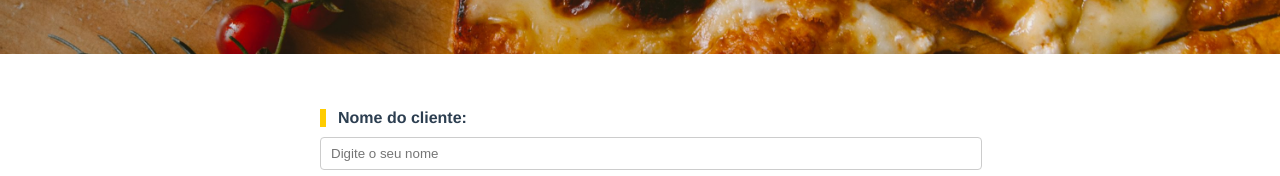
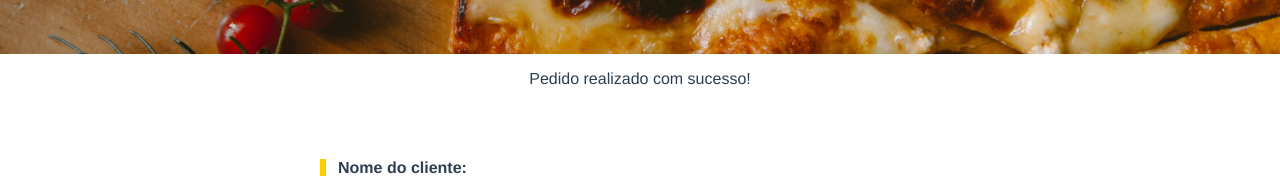
Before and after one commit to oJaciel/Projeto-Pizzaria-Vue, a Vue app: page / in a window 1280 px wide. Both pictures are taken after typing "Sample" into the empty fields and a click on the input "Criar minha pizza!". Shown: the part 530-706 px from the top of the page. Built offline with nearby package versions, Linux system fonts and the light colour scheme; no server answers; data requests are answered from the project's data file.

Commit message:
Mensagem no Formulário
Criada mensagem, que é mostrada ao adicionar um novo pedido através do formulário.

```diff
--- /dev/null
+++ b/src/components/Message.vue
@@ -0,0 +1,18 @@
+<template>
+    <div class="message-container">
+        <p> {{ msg }} </p>
+    </div>
+</template>
+
+<script>
+export default {
+    name: "Message",
+    props: {
+        msg: String
+    }
+}
+</script>
+
+<style scoped>
+
+</style>
--- a/src/components/PizzaForm.vue
+++ b/src/components/PizzaForm.vue
@@ -1,4 +1,5 @@
 <template>
+<Message :msg="msg" v-show="msg"/>
   <div class="form-container" @submit="criarPizza">
     <form class="pizza-form" action="">
       <label for="nome" class="form-label">Nome do cliente:</label>
@@ -50,8 +51,12 @@
 </template>
 
 <script>
+import Message from '../components/Message.vue'
 export default {
   name: "PizzaForm",
+  components: {
+    Message
+  },
   data() {
     return {
       massas: null,
@@ -61,6 +66,7 @@ export default {
       massa: null,
       sabor: null,
       opcionais: [],
+      msg: null,
     };
   },
   methods: {
@@ -95,6 +101,9 @@ export default {
       console.log(res);
 
       //Tratar mensagens de retorno
+      this.msg="Pedido realizado com sucesso!"
+
+      setTimeout(() => this.msg = '', 3000)
 
       //Limpar campos do formulário
       this.nome = ""
```
